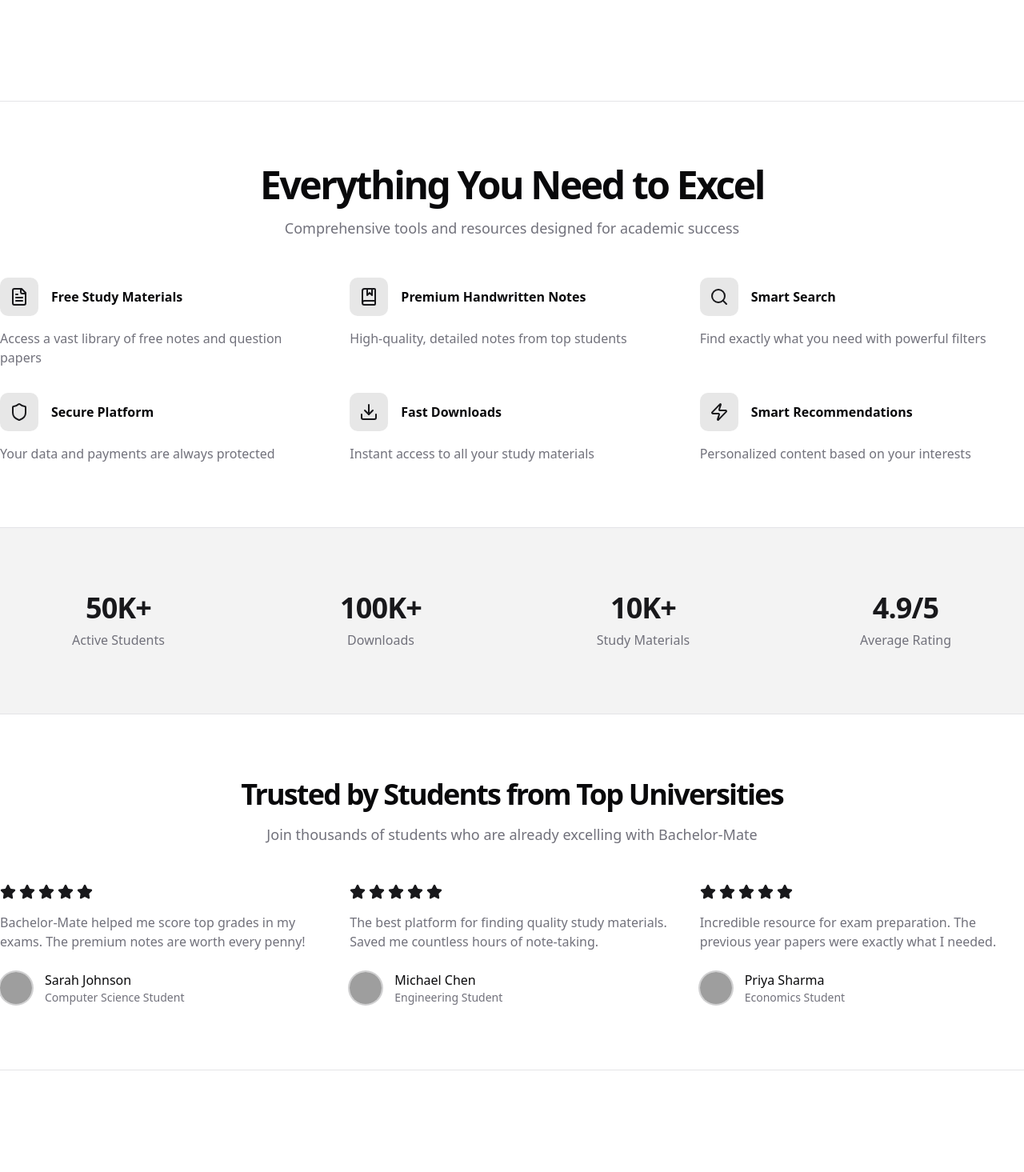
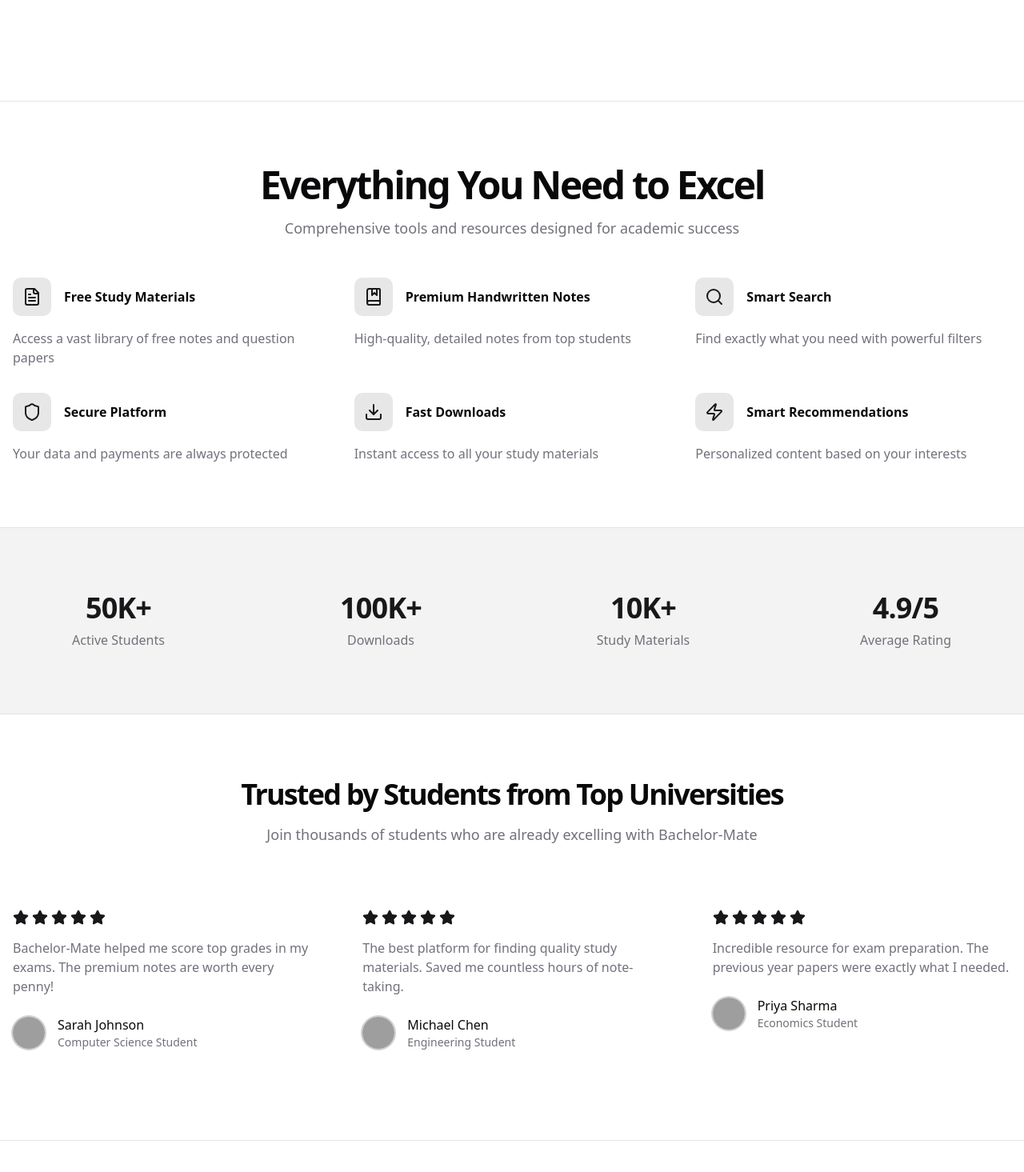
Before and after one commit to me-safwan-07/bachelor-mates, a Next.js app: page / in a window 1280 px wide. Shown: the part 553-2018 px from the top of the page at 80% size. Built offline with nearby package versions, Linux system fonts and the light colour scheme; grey boxes are pictures that could not be loaded.

Commit message:
add padding to grid and feature card components for improved layout

```diff
--- a/app/page.tsx
+++ b/app/page.tsx
@@ -64,7 +64,7 @@ export default function Home() {
           animate="animate"
           exit="exit"
           variants={staggerContainer}
-          className="grid gap-8 md:grid-cols-2 lg:grid-cols-3"
+          className="grid gap-8 md:grid-cols-2 lg:grid-cols-3 px-4"
         >
           {[
             {
@@ -164,7 +164,7 @@ export default function Home() {
           animate="animate"
           exit="exit"
           variants={staggerContainer}
-          className="grid gap-8 md:grid-cols-3"
+          className="grid gap-8 md:grid-cols-3 py-4"
         >
           {[
             {
@@ -192,7 +192,7 @@ export default function Home() {
             <motion.div
               key={index}
               variants={fadeIn}
-              className="feature-card"
+              className="feature-card p-4"
               whileHover={{ scale: 1.02 }}
             >
               <div className="flex gap-1 mb-4">
```
